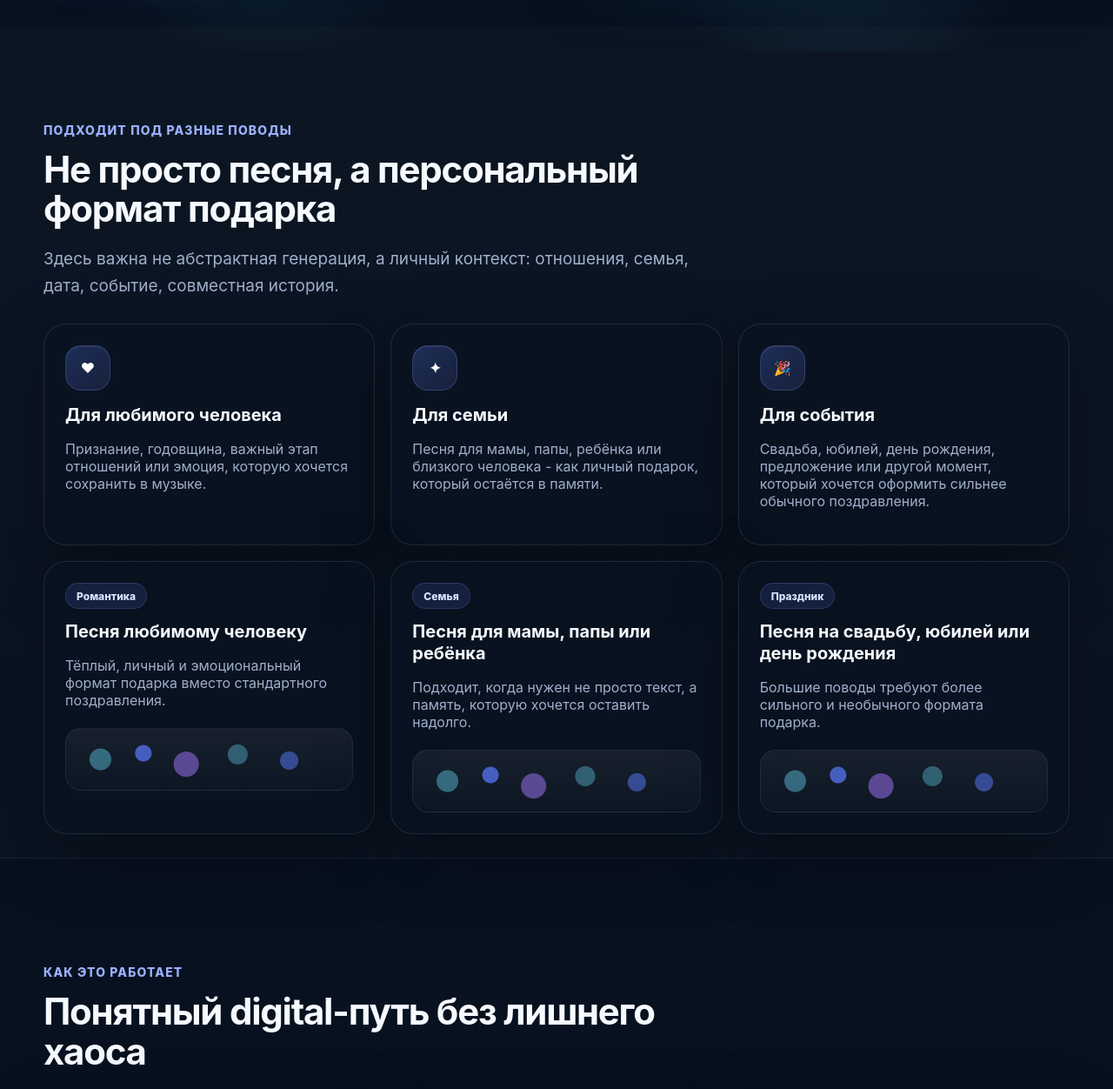
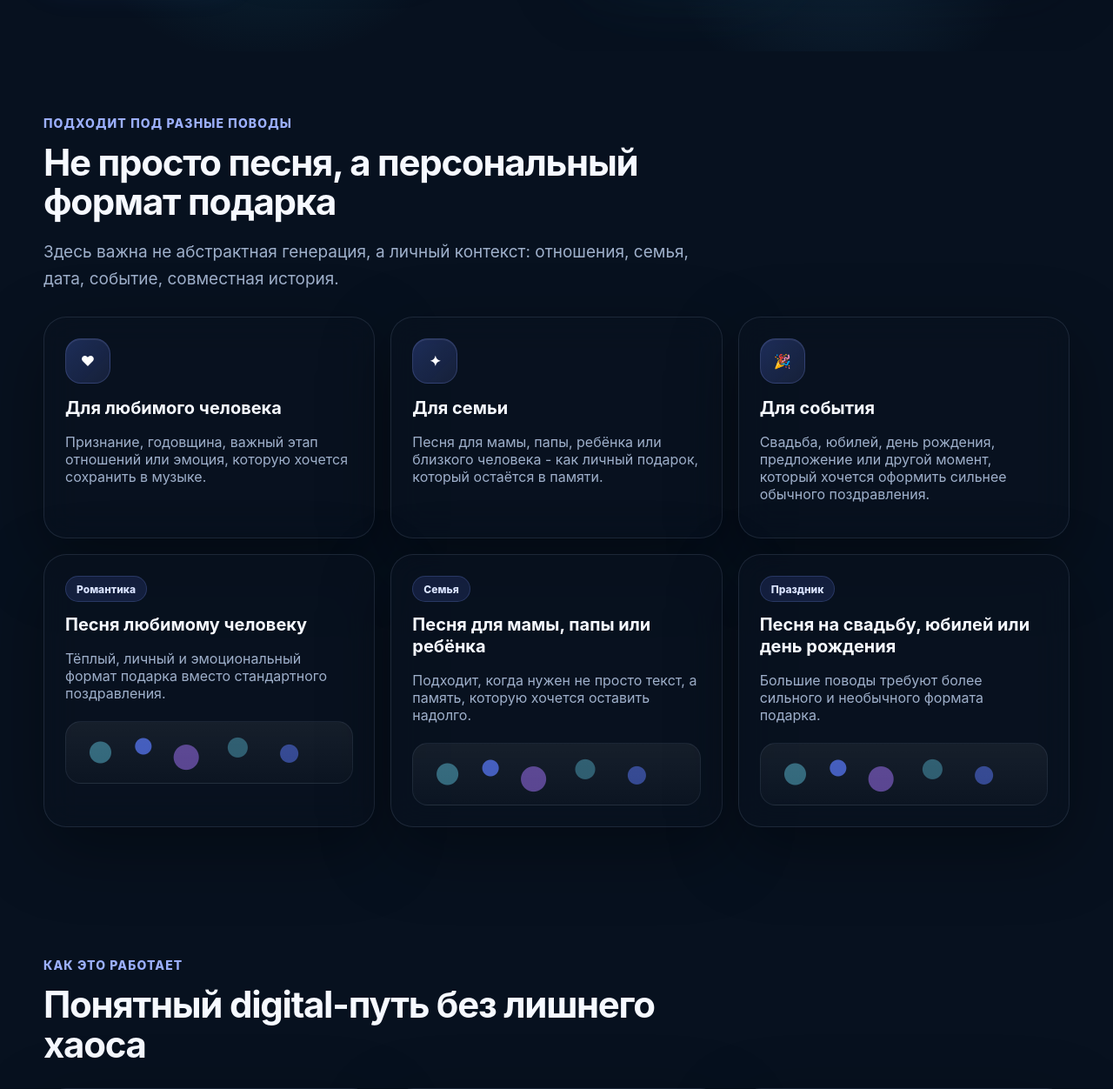
Before and after one commit to mikhailantonovdigital-dev/musicmemoire-web, a FastAPI app: page / in a window 1280 px wide. Shown: the part 799-2051 px from the top of the page at 87% size. Run offline with FastAPI, Linux system fonts and the light colour scheme; parts of the project's set-up code (start-up, migrations or seed data) failed here and were passed over; some libraries are stand-ins or nearby versions.

Commit message:
Update styles.css

```diff
--- a/app/static/css/styles.css
+++ b/app/static/css/styles.css
@@ -3261,3 +3261,19 @@ strong,
     line-height: 1.42 !important;
   }
 }
+/* ===== Commit 11.1.6 — remove dark stripe between hero and first section ===== */
+
+.hero-home-photo + .section-dark-surface {
+  position: relative;
+  margin-top: -36px;
+  padding-top: 104px;
+}
+
+.hero-home-photo + .section-dark-surface::before {
+  display: none !important;
+}
+
+.hero-home-photo + .section-dark-surface .container {
+  position: relative;
+  z-index: 1;
+}
```
